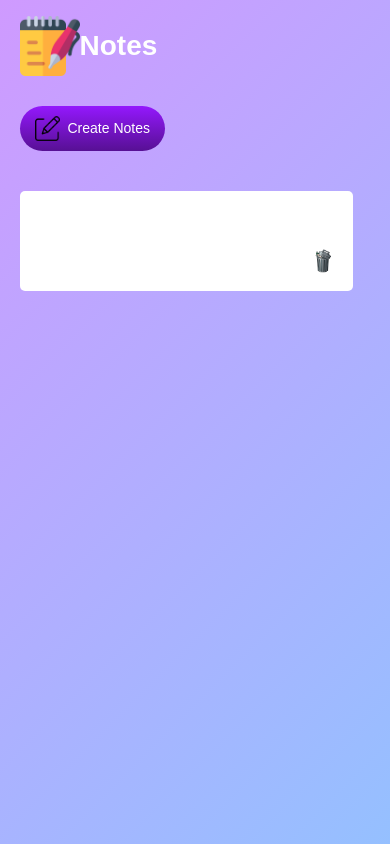
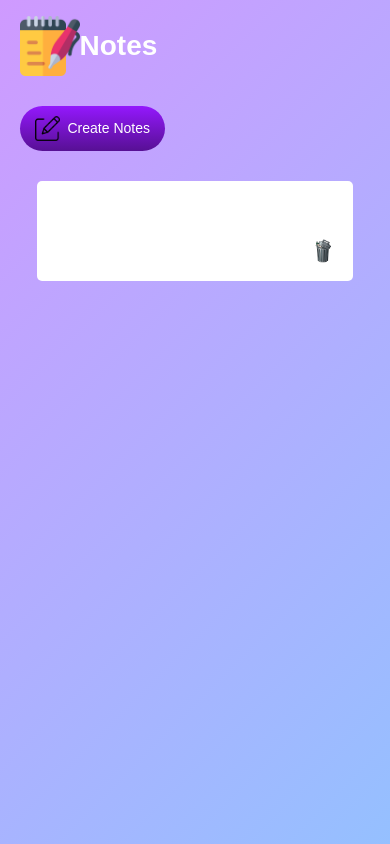
Before and after one commit to Yousuf-Nabi/Create_note, a plain HTML site: page index.html in a window 390 px wide. Both pictures are taken after a click on the button "Create Notes". Drawn offline with Linux system fonts and the light colour scheme.

Commit message:
Updated notes-container for better responsiveness

```diff
--- a/style.css
+++ b/style.css
@@ -104,19 +104,26 @@
 
 @media (max-width: 600px) {
   .container {
-    padding-left: 5%;
+    padding: 4% 5%;
+    /* Reduced padding */
   }
 
   .container h1 {
     font-size: 28px;
+    /* Adjusted font size */
   }
 
   .input-box {
     min-height: 100px;
+    /* Adjusted min height for input box */
+    margin: 10px 5%;
+    /* Adjust margin for input box */
   }
 
   .container button {
     padding: 10px 15px;
+    /* Adjusted button padding */
     font-size: 14px;
+    /* Adjusted button font size */
   }
 }
```
